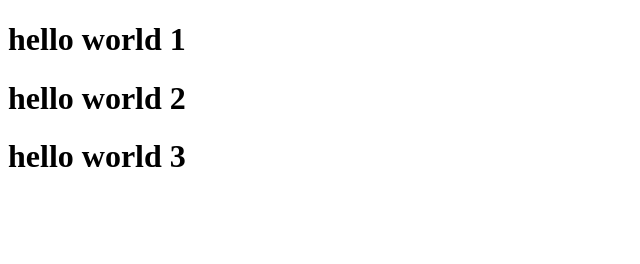
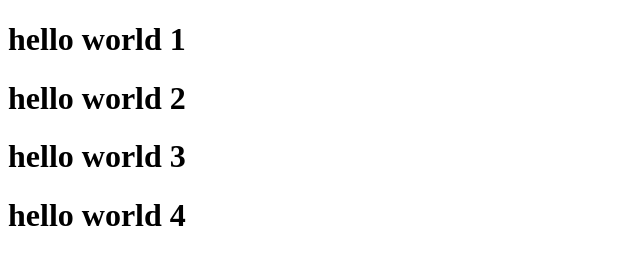
Before and after one commit to sal281/git, a plain HTML site: page index.html in a window 1280 px wide. Shown: the whole page, without its empty margins (0-640 px from the left). Drawn offline with Linux system fonts and the light colour scheme.

Commit message:
five commit

```diff
--- a/index.html
+++ b/index.html
@@ -9,6 +9,6 @@
     <h1>hello world 1</h1>
     <h1>hello world 2</h1>
     <h1>hello world 3</h1>
-
+    <h1>hello world 4</h1>
 </body>
 </html>
```
